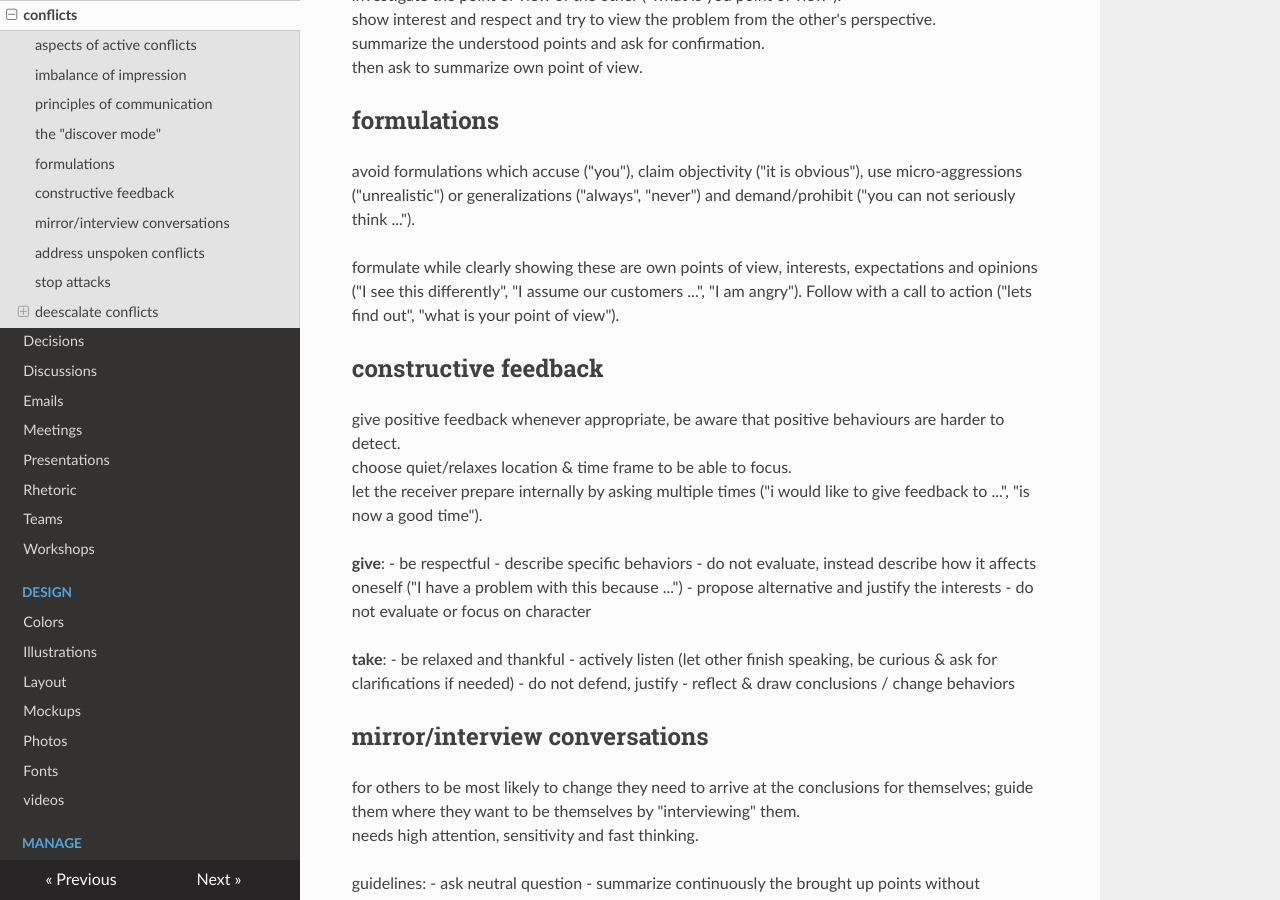
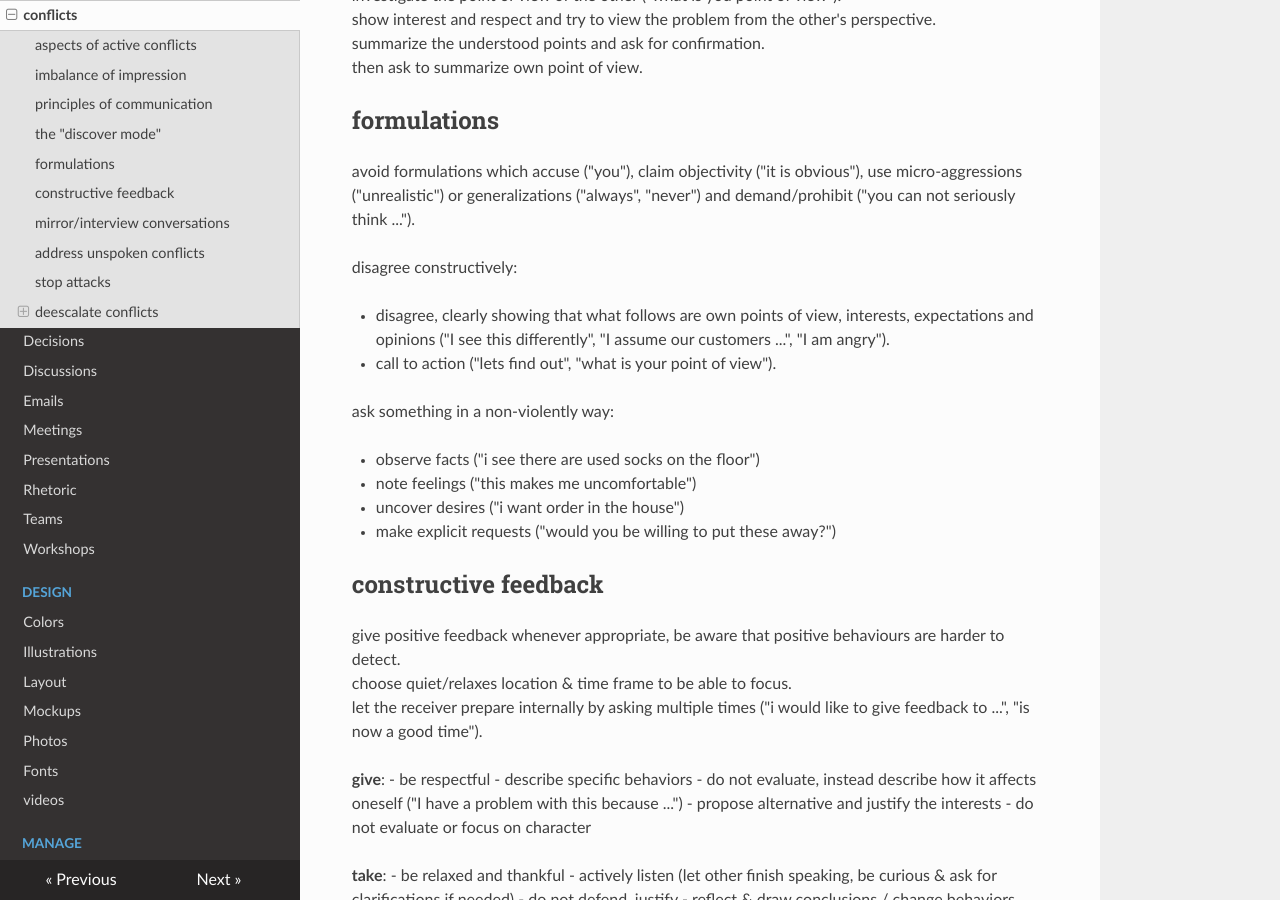
Before and after one commit to famoser/docs, an MkDocs documentation site: the page built from docs/communicate/conflicts.md, in a window 1280 px wide and 900 px high, scrolled down 1288 px. Built offline with MkDocs 1.6.1, drawn with Linux system fonts in a browser that asks for light colours; nearby versions of some CDN libraries.

Commit message:
add non-violent commu

```diff
--- a/docs/communicate/conflicts.md
+++ b/docs/communicate/conflicts.md
@@ -52,7 +52,17 @@ then ask to summarize own point of view.
 
 avoid formulations which accuse ("you"), claim objectivity ("it is obvious"), use micro-aggressions ("unrealistic") or generalizations ("always", "never") and demand/prohibit ("you can not seriously think ...").
 
-formulate while clearly showing these are own points of view, interests, expectations and opinions ("I see this differently", "I assume our customers ...", "I am angry"). Follow with a call to action ("lets find out", "what is your point of view").
+disagree constructively:
+
+- disagree, clearly showing that what follows are own points of view, interests, expectations and opinions ("I see this differently", "I assume our customers ...", "I am angry").
+- call to action ("lets find out", "what is your point of view").
+
+ask something in a non-violently way:
+
+- observe facts ("i see there are used socks on the floor")
+- note feelings ("this makes me uncomfortable")
+- uncover desires ("i want order in the house")
+- make explicit requests ("would you be willing to put these away?")
 
 ## constructive feedback
 
```
